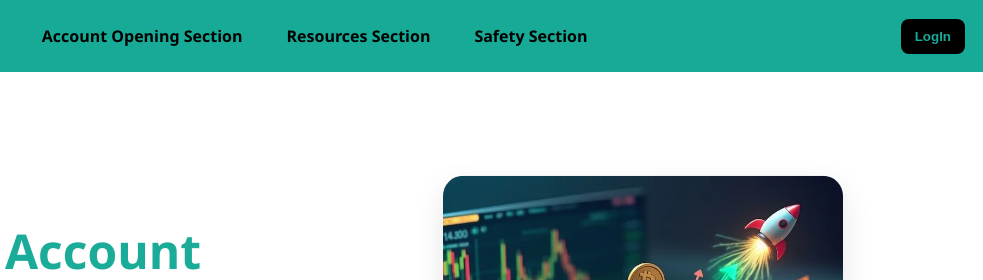
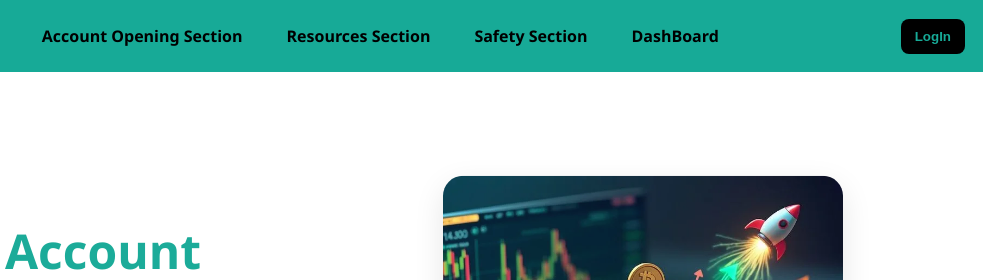
Before and after one commit to harikrishnan-projects/Brokerage, a plain HTML site: page account.html in a window 1280 px wide. Shown: the top 280 px of the page, 297-1280 px from the left. Drawn offline with Linux system fonts and the light colour scheme.

Commit message:
Add files via upload

```diff
--- a/account.html
+++ b/account.html
@@ -34,6 +34,7 @@
           <li><a href="./account.html">Account Opening Section</a></li>
           <li><a href="./resource.html">Resources Section</a></li>
           <li><a href="./safety.html">Safety Section</a></li>
+          <li><a href="./dashboard.html">DashBoard</a></li>
         </ul>
       </div>
     </nav>
```
Also changed, not shown: home2.html (+1 -0 lines), resource.html (+1 -0 lines), safety.html (+1 -0 lines).
